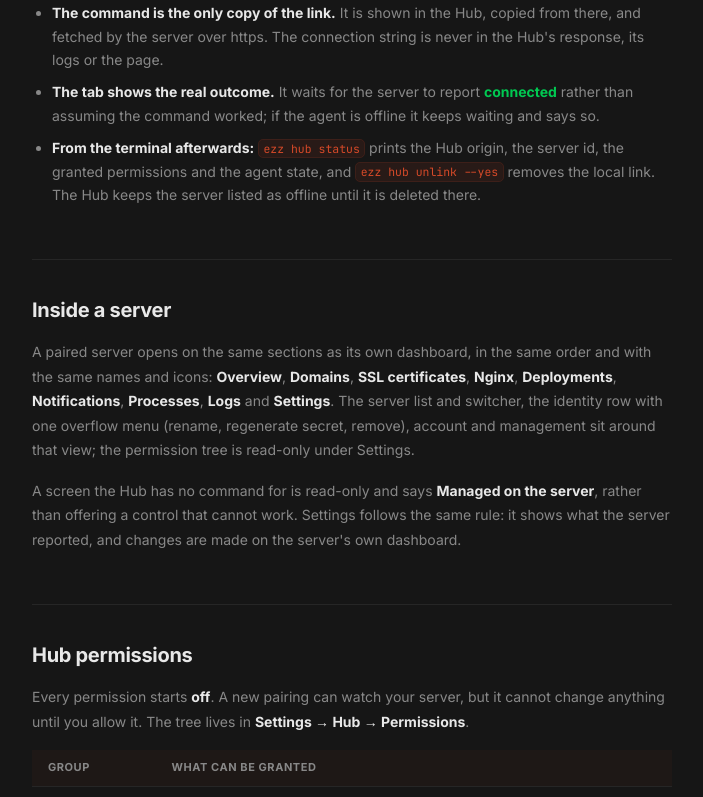
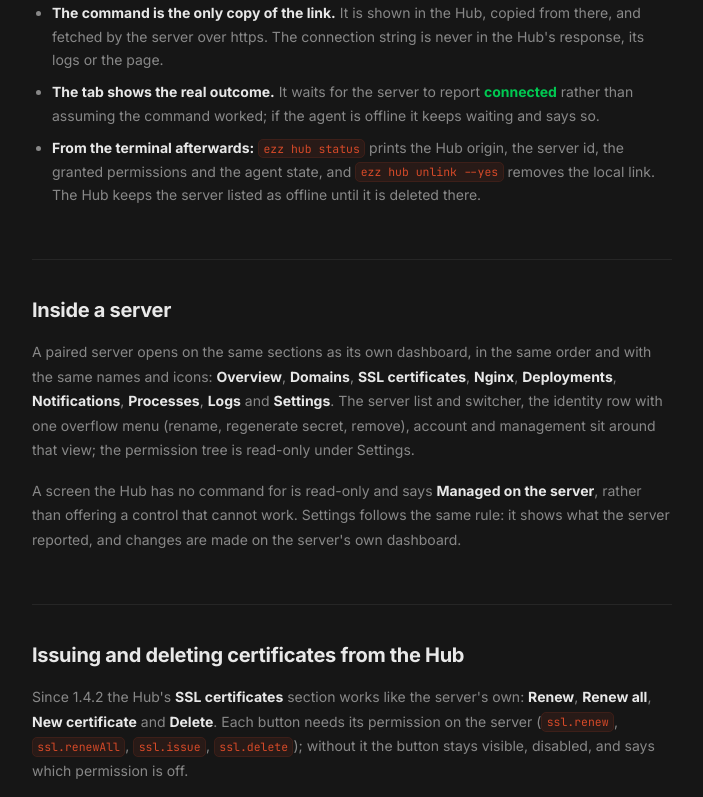
Before and after one commit to omar00050/easy-devops-docs, a Next.js app: page /docs/hub in a window 1280 px wide. Shown: the part 2000-2797 px from the top of the page, without its empty margins (296-999 px from the left). Built offline with nearby package versions, Linux system fonts and the light colour scheme; no server answers.

Commit message:
feat(docs): add SSL certificate management section to Hub documentation

```diff
--- a/app/docs/hub/page.tsx
+++ b/app/docs/hub/page.tsx
@@ -176,6 +176,39 @@ ezops://ez.hub.devxor.team|a1b2c3d4-...|<shown-once>
         A screen the Hub has no command for is read-only and says <strong className="text-foreground">Managed on the server</strong>, rather than offering a control that cannot work. Settings follows the same rule: it shows what the server reported, and changes are made on the server&apos;s own dashboard.
       </p>
 
+      <h2 id="certificates" className="text-xl font-bold mt-10 mb-4 text-foreground">
+        Issuing and deleting certificates from the Hub
+      </h2>
+      <p className="text-sm text-muted leading-relaxed mb-4">
+        Since 1.4.2 the Hub&apos;s <strong className="text-foreground">SSL certificates</strong> section works like the
+        server&apos;s own: <strong className="text-foreground">Renew</strong>, <strong className="text-foreground">Renew all</strong>,{" "}
+        <strong className="text-foreground">New certificate</strong> and <strong className="text-foreground">Delete</strong>.
+        Each button needs its permission on the server (<code className={C}>ssl.renew</code>, <code className={C}>ssl.renewAll</code>,{" "}
+        <code className={C}>ssl.issue</code>, <code className={C}>ssl.delete</code>); without it the button stays visible,
+        disabled, and says which permission is off.
+      </p>
+      <ul className="list-disc pl-5 space-y-2 text-sm text-muted leading-relaxed mb-4">
+        <li><strong className="text-foreground">New certificate uses HTTP-01 only.</strong> The server first runs its
+          preflight (DNS records, IPv6, a public HTTP check) and the Hub shows each check. Then the nine stages arrive live:
+          preflight, account and order, challenge ready, waiting for validation, certificate received, files written,
+          nginx config test, nginx reload, https verified. nginx keeps running.</li>
+        <li><strong className="text-foreground">A failure names the stage.</strong> The failed stage is marked, with the
+          real cause, a one-line fix and what was left behind (for example, that no certificate was requested, so
+          Let&apos;s Encrypt rate limits are untouched).</li>
+        <li><strong className="text-foreground">Wildcards and DNS-01 stay on the server.</strong> They need a TXT record
+          you add by hand while the request waits, so the Hub shows the choice disabled with that reason. Issue them from
+          the server&apos;s dashboard or the CLI.</li>
+        <li><strong className="text-foreground">Delete is refused while the certificate is in use.</strong> If an enabled
+          domain with SSL, or any nginx config, still points at it, nothing is deleted and the Hub lists the domains (and the
+          config file and line). Turn SSL off on those domains, or disable them, then delete.</li>
+        <li><strong className="text-foreground">The domain form creates certificates too.</strong> Saving a domain with
+          SSL on and no certificate on disk is refused by the server with the paths it expected; the form then offers{" "}
+          <strong className="text-foreground">Create certificate</strong>, fills the paths from the result and saves again —
+          the same sequence as the server&apos;s dashboard. Blank paths mean the server&apos;s own certificate folder.</li>
+        <li><strong className="text-foreground">Running one of these once without the permission</strong> (with a PIN
+          entered on the server) is planned for 1.5.0.</li>
+      </ul>
+
       <h2 id="permissions" className="text-xl font-bold mt-10 mb-4 text-foreground">
         Hub permissions
       </h2>
@@ -352,7 +385,9 @@ ezops://ez.hub.devxor.team|a1b2c3d4-...|<shown-once>
           is <code className={C}>409 AGENT_OFFLINE</code> and nothing was sent; no answer within 15
           seconds is <code className={C}>424 AGENT_TIMEOUT</code> and names the command; the
           server&apos;s own refusal is <code className={C}>422 AGENT_ERROR</code>. The body keeps
-          <code className={C}>error</code> and adds <code className={C}>code</code>. These are
+          <code className={C}>error</code> and adds <code className={C}>code</code>, and a refusal with details
+          (the domains that still use a certificate, missing certificate paths) carries them as{" "}
+          <code className={C}>data</code>. These are
           deliberately not 5xx: the Hub sits behind Cloudflare, which may replace an origin 5xx page
           and hide the reason. None of them leave a spinner up.</li>
         <li><strong className="text-foreground">A result belongs to you.</strong> It is readable only by
```
